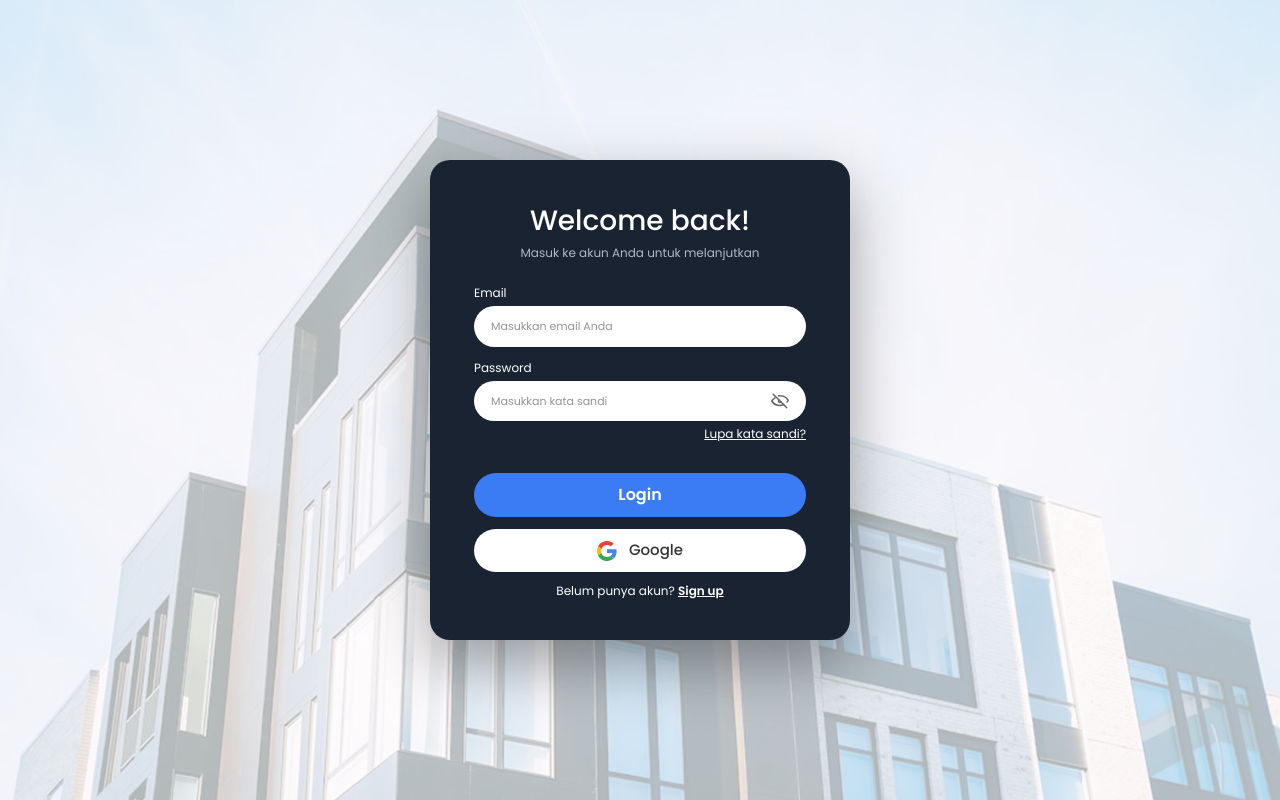
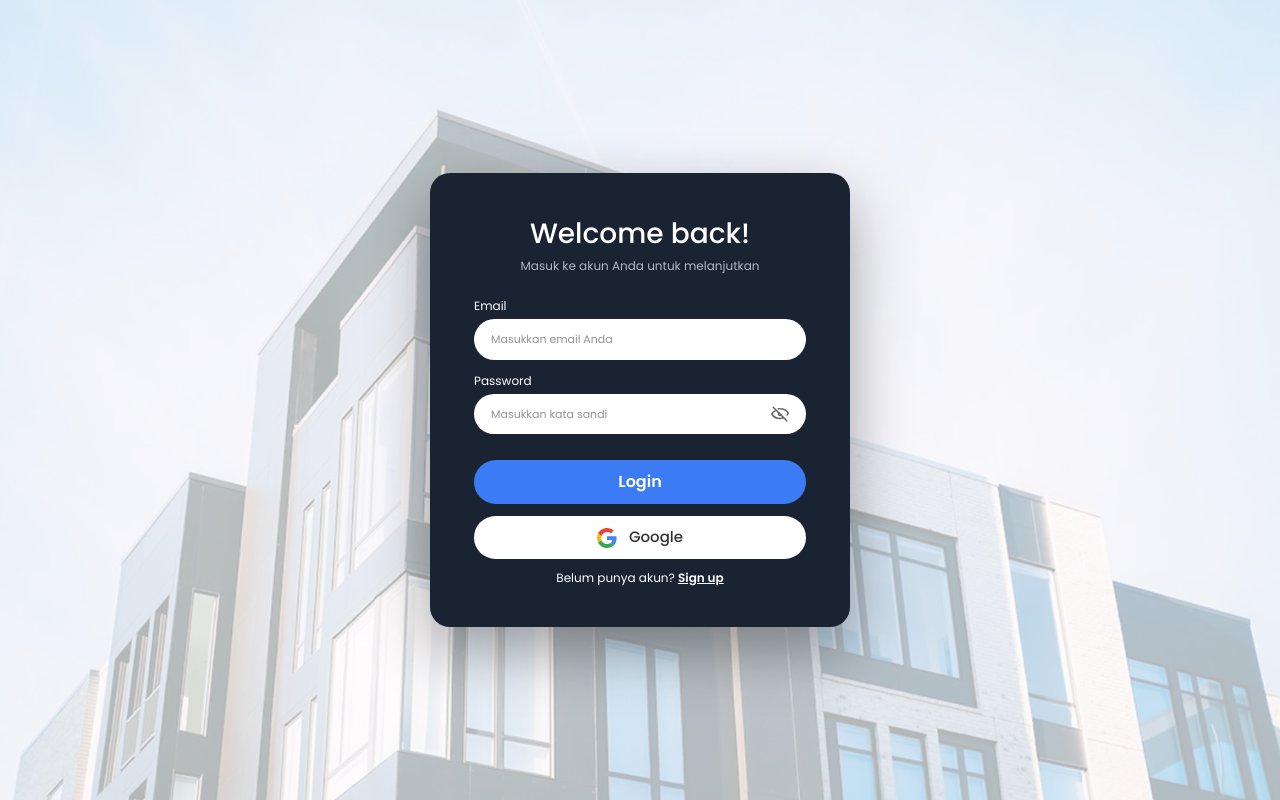
Before and after one commit to ZHFNNN/PAPAN-PPL1, a Next.js app: page /login in a window 1280 px wide. Built offline with nearby package versions, Linux system fonts and the light colour scheme.

Commit message:
refactor: remove forgotten password link from login page

```diff
--- a/app/login/page.tsx
+++ b/app/login/page.tsx
@@ -152,12 +152,6 @@ function LoginPageContent() {
               {showPassword ? <EyeOpenIcon /> : <EyeClosedIcon />}
             </button>
           </div>
-
-          <div className={styles.forgotRow}>
-            <span className={styles.forgotLink} style={{ cursor: "pointer" }}>
-              Lupa kata sandi?
-            </span>
-          </div>
         </div>
 
         <button
```
